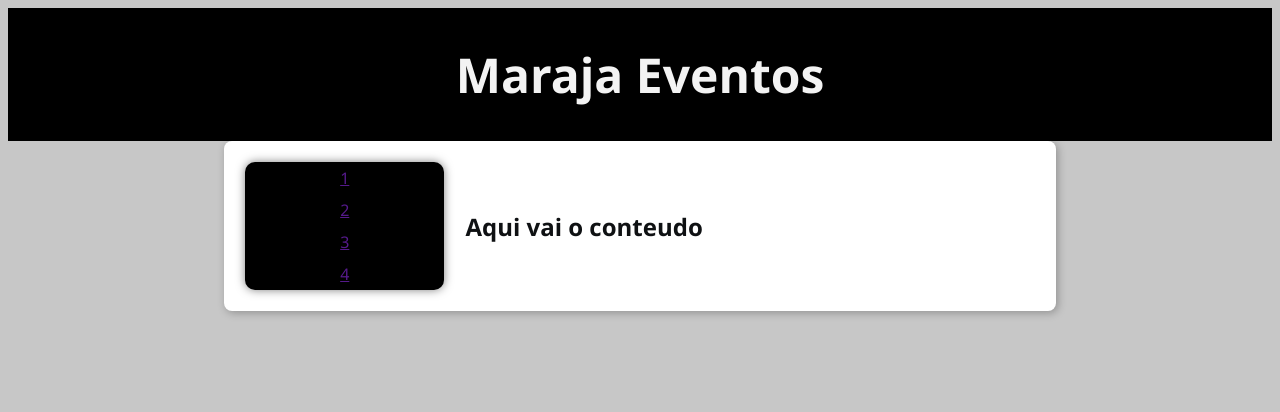
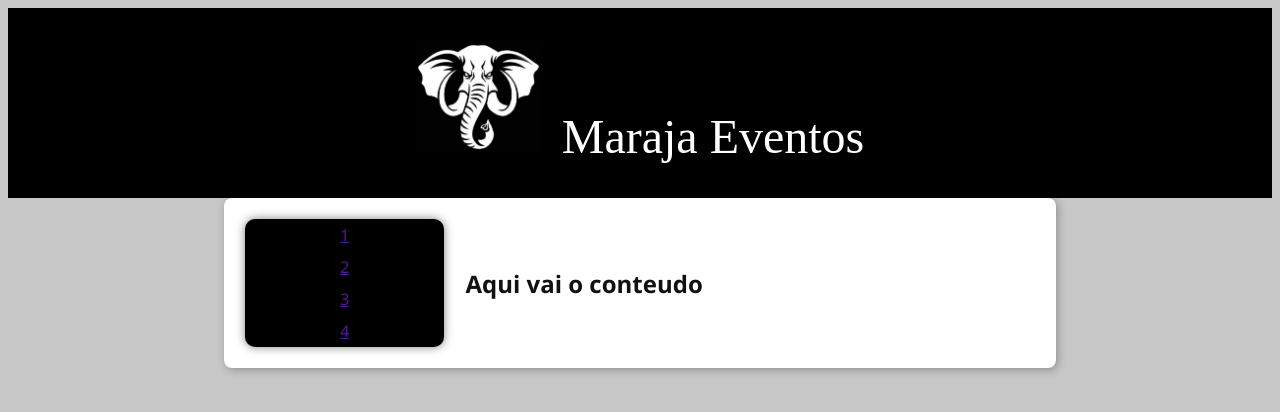
Before and after one commit to kellysabioni/exercicio_react, a React (Vite) app: page / in a window 1280 px wide. Shown: the top 412 px of the page. Built offline with nearby package versions, Linux system fonts and the light colour scheme.

Commit message:
Atualiza pagina Cabecalho e seu estilo

```diff
--- a/src/componentes/Cabecalho/Cabecalho.module.css
+++ b/src/componentes/Cabecalho/Cabecalho.module.css
@@ -3,11 +3,25 @@
   display: flex;
   align-items: center;
   justify-content: center;
+  text-align: center;
 
   h1{
       padding: 2px;
       color: rgb(243, 243, 243);
       font-size: 3rem;
+      font-family: 'Rock Salt', cursive;
+      font-weight: 400;
+      text-shadow: 2px 2px 4px rgba(0, 0, 0, 0.5);
   }
 
+  img {
+    width: 10%;
+    height: 10%;
+    margin-right: 20px;
+  }
+
+  a{
+    text-decoration: none;
+    color: white;
+  }
 }
--- a/src/componentes/Cabecalho/Cabecalho.tsx
+++ b/src/componentes/Cabecalho/Cabecalho.tsx
@@ -1,10 +1,15 @@
+// Ensure your project supports importing images and CSS modules
+import { Link } from "react-router-dom";
+import logo from "../../assets/logo.png";
 import styles from "./Cabecalho.module.css";
 
 export default function Cabecalho() {
   return (
     <>
       <header className={styles.cabecalho}>
-        <h1>Maraja Eventos</h1>
+        <h1> <img src={logo} alt="Logo da empresa, Imagem de um elefante" />
+        <Link to="/">Maraja Eventos</Link>
+        </h1>
       </header>
     </>
   );
```
